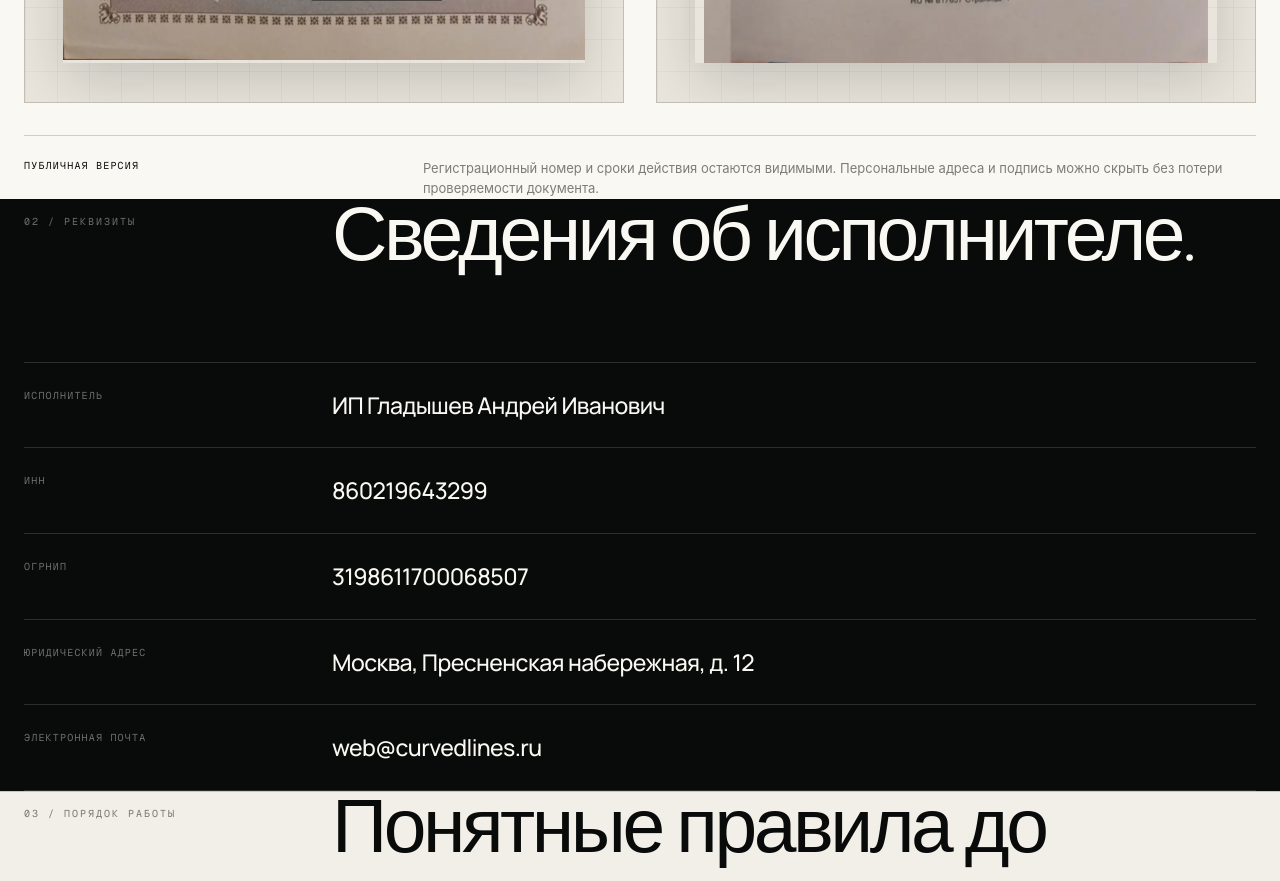
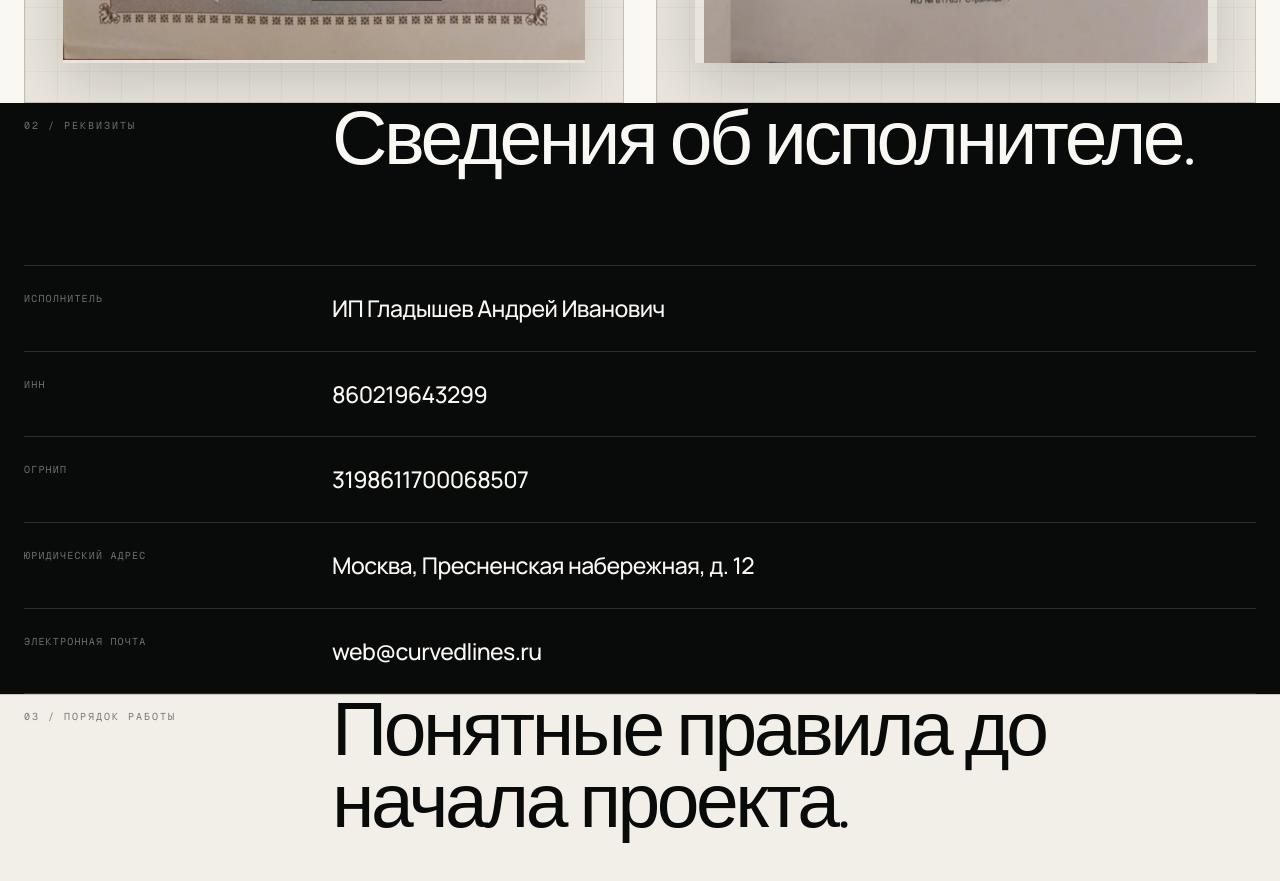
Before and after one commit to a63909/krivye-linii-web, a Next.js app: page /documents in a window 1280 px wide. Shown: the part 2260-3141 px from the top of the page. Built offline with nearby package versions, Linux system fonts and the light colour scheme.

Commit message:
Remove certificate public version note

```diff
--- a/app/documents/page.tsx
+++ b/app/documents/page.tsx
@@ -168,14 +168,6 @@ export default function DocumentsPage() {
             </figure>
           </div>
 
-          <div className="documents-certificate-privacy">
-            <span>Публичная версия</span>
-            <p>
-              Регистрационный номер и сроки действия остаются видимыми.
-              Персональные адреса и подпись можно скрыть без потери
-              проверяемости документа.
-            </p>
-          </div>
         </section>
 
         <section className="documents-requisites" id="details">
```
